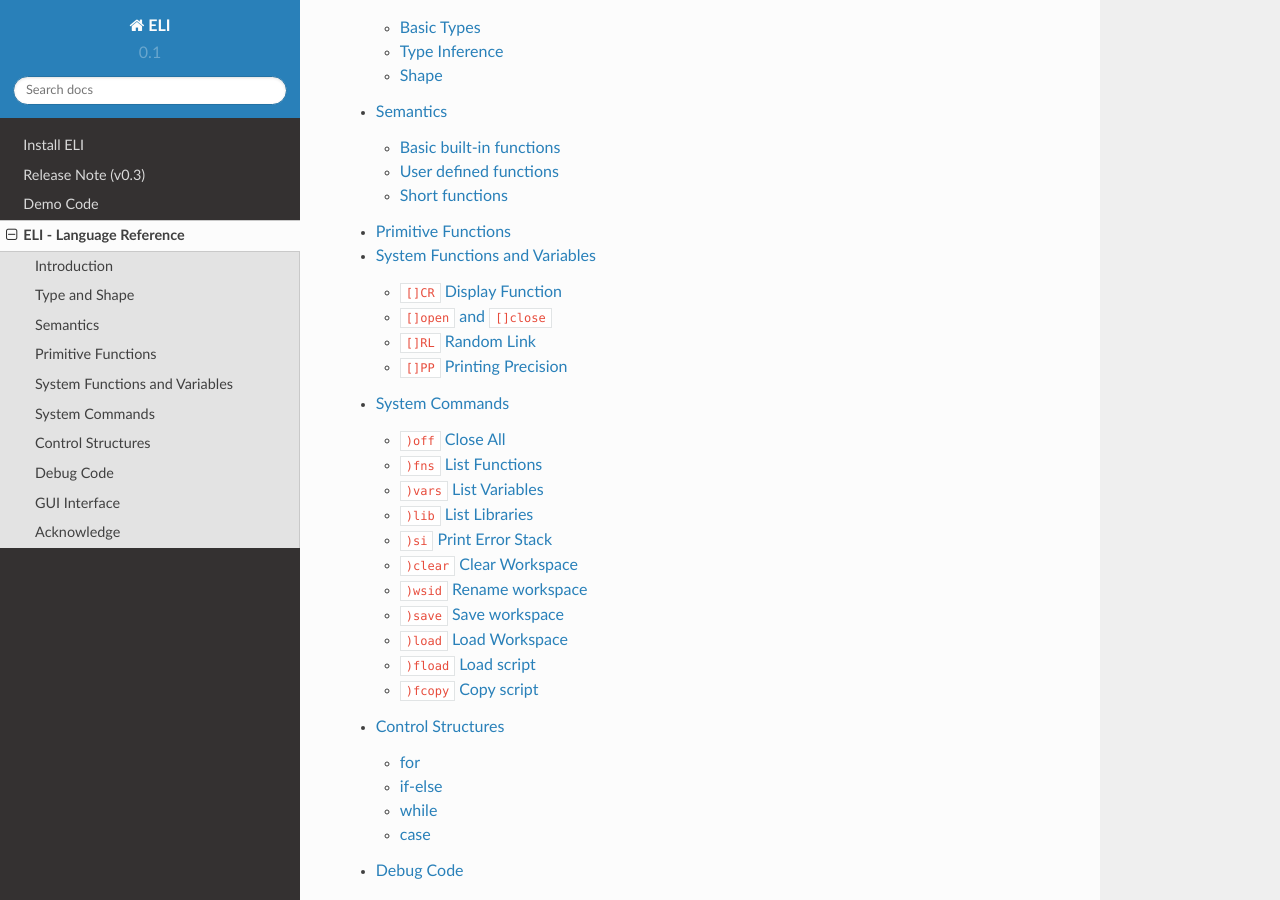
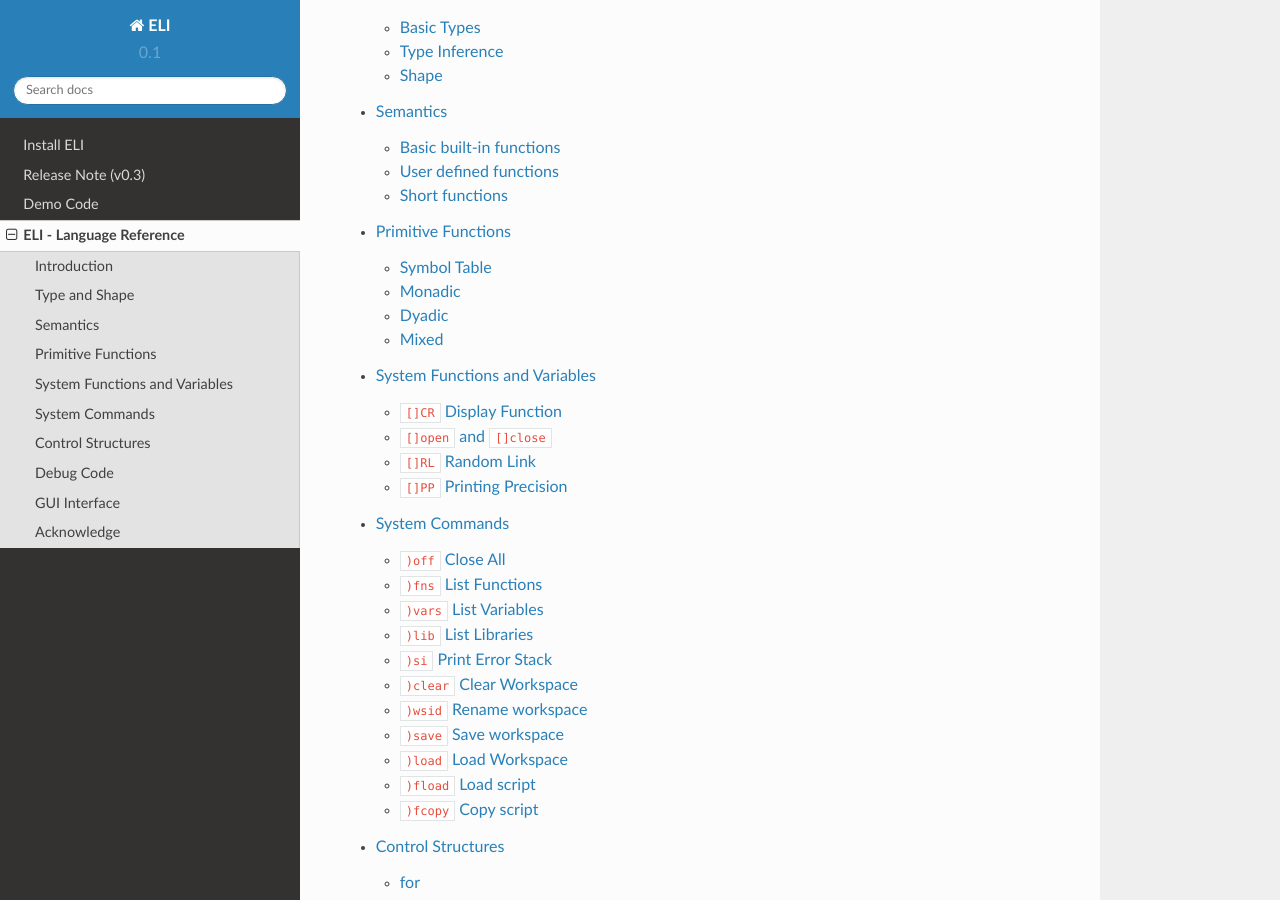
Before and after one commit to wukefe/chf, a Sphinx documentation site: the page built from eli/docs/EliReference.rst, in a window 1280 px wide and 900 px high, scrolled down 521 px. Built offline with Sphinx 7.4.7 and the Read the Docs theme 2.0.0, drawn with Linux system fonts in a browser that asks for light colours; pages that are not in the unit, such as notebooks, are missing from menus.

Commit message:
Test: revive deleted code

```diff
--- a/eli/docs/ref/primt.rst
+++ b/eli/docs/ref/primt.rst
@@ -4,3 +4,8 @@ Primitive Functions
 
 .. Note::
    The examples of primitives come from the ELI Primer which is available at `ELI Document <http://fastarray.appspot.com/document.html>`_
+
+.. include:: primt/bigtable.txt
+.. include:: primt/monadic.txt
+.. include:: primt/dyadic.txt
+.. include:: primt/mixed.txt
```
Also changed, not shown: 7 other files.
